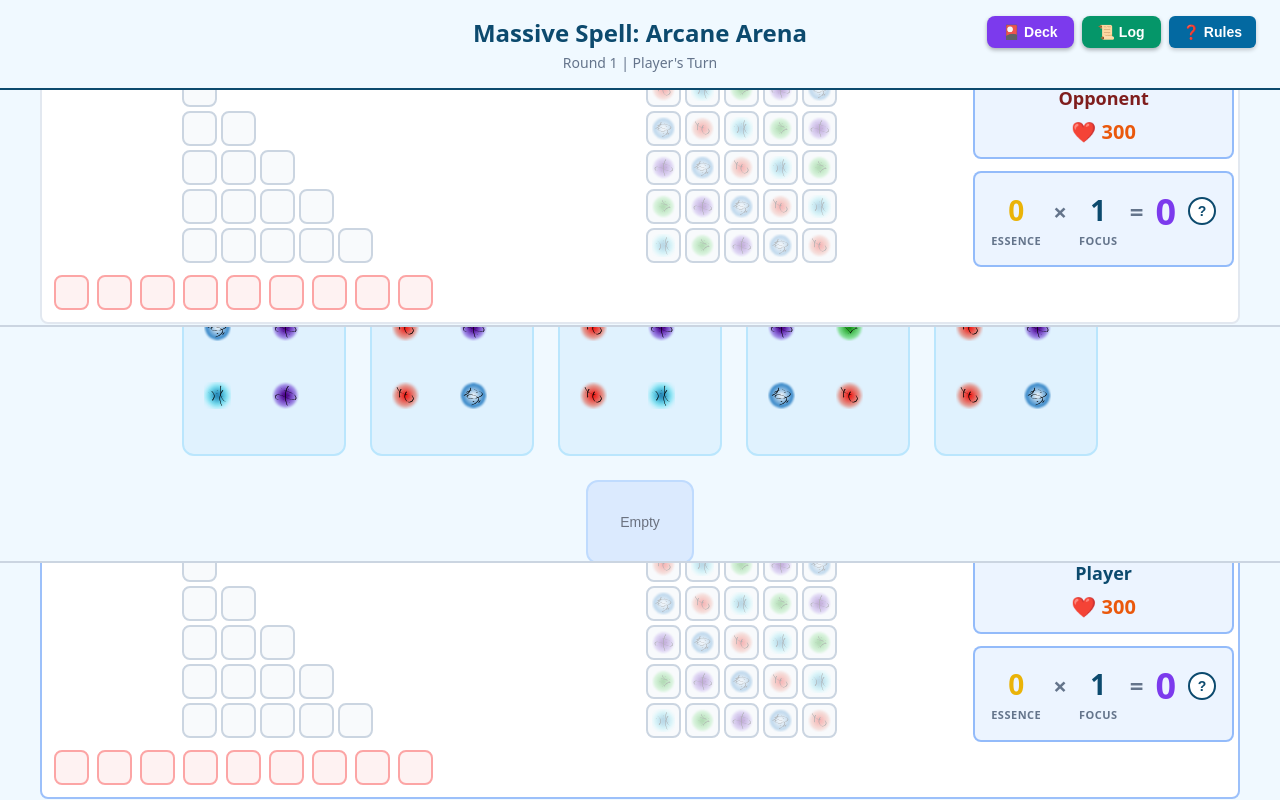
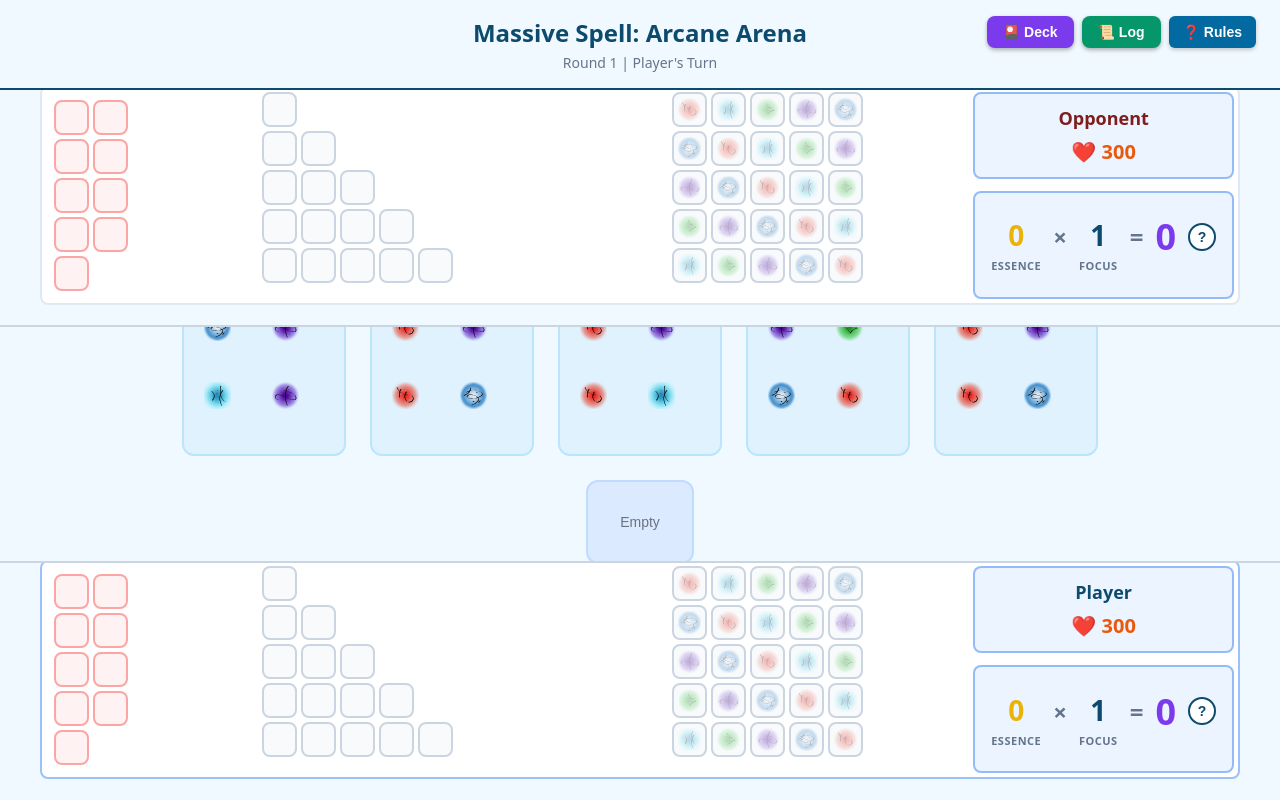
Before and after one commit to vlad92z/necromancer-web, a React (Vite) app: page / in a window 1280 px wide. Both pictures are taken after a click on the button "START GAME". Built offline with nearby package versions, Linux system fonts and the light colour scheme.

Commit message:
Move FloorLine to left side of PlayerBoard
Repositions the FloorLine component to the left side of the PlayerBoard layout and updates its styling to use a grid layout with reduced gap. This improves the visual organization and alignment of gameplay components.

```diff
--- a/src/features/gameplay/components/FloorLine.tsx
+++ b/src/features/gameplay/components/FloorLine.tsx
@@ -18,17 +18,16 @@ export function FloorLine({ floorLine, onPlaceRunesInFloor, canPlace }: FloorLin
         onClick={onPlaceRunesInFloor}
         disabled={!canPlace || !onPlaceRunesInFloor}
         style={{
-          display: 'flex',
-          flexWrap: 'wrap',
-          gap: '8px',
-          width: '100%',
+          display: 'grid',
+          gridTemplateColumns: 'repeat(2, 1fr)',
+          gridTemplateRows: 'repeat(5, 1fr)',
+          gap: '4px',
           cursor: (canPlace && onPlaceRunesInFloor) ? 'pointer' : 'default',
           backgroundColor: (canPlace && onPlaceRunesInFloor) ? 'rgba(254, 202, 202, 0.5)' : 'transparent',
           border: 'none',
           padding: '8px',
           borderRadius: '8px',
-          transition: 'all 0.2s',
-          justifyContent: 'flex-start'
+          transition: 'all 0.2s'
         }}
         onMouseEnter={(e) => (canPlace && onPlaceRunesInFloor) && (e.currentTarget.style.backgroundColor = 'rgba(254, 202, 202, 0.7)')}
         onMouseLeave={(e) => (canPlace && onPlaceRunesInFloor) && (e.currentTarget.style.backgroundColor = 'rgba(254, 202, 202, 0.5)')}
--- a/src/features/gameplay/components/PlayerBoard.tsx
+++ b/src/features/gameplay/components/PlayerBoard.tsx
@@ -79,6 +79,21 @@ export function PlayerBoard({ player, opponent, isActive, onPlaceRunes, onPlaceR
       }}
     >
       <div style={{ display: 'flex', flexDirection: 'row', justifyContent: 'space-between', width: '100%' }}>
+        {/* Floor Line - Left side */}
+        <div style={{
+          flex: '0 0 auto',
+          display: 'flex',
+          flexDirection: 'column',
+          justifyContent: 'center',
+          paddingRight: '16px'
+        }} onClick={(e) => e.stopPropagation()}>
+          <FloorLine
+            floorLine={player.floorLine}
+            onPlaceRunesInFloor={onPlaceRunesInFloor}
+            canPlace={canPlace}
+          />
+        </div>
+
         {/* Pattern Lines */}
         <div style={{ flex: 1, display: 'flex', flexDirection: 'column', alignItems: 'center' }} onClick={(e) => e.stopPropagation()}>
           <PatternLines
@@ -149,13 +164,6 @@ export function PlayerBoard({ player, opponent, isActive, onPlaceRunes, onPlaceR
           />
         </div>
       </div>
-
-      {/* Floor Line */}
-      <FloorLine
-        floorLine={player.floorLine}
-        onPlaceRunesInFloor={onPlaceRunesInFloor}
-        canPlace={canPlace}
-      />
     </div>
   );
 }
```
